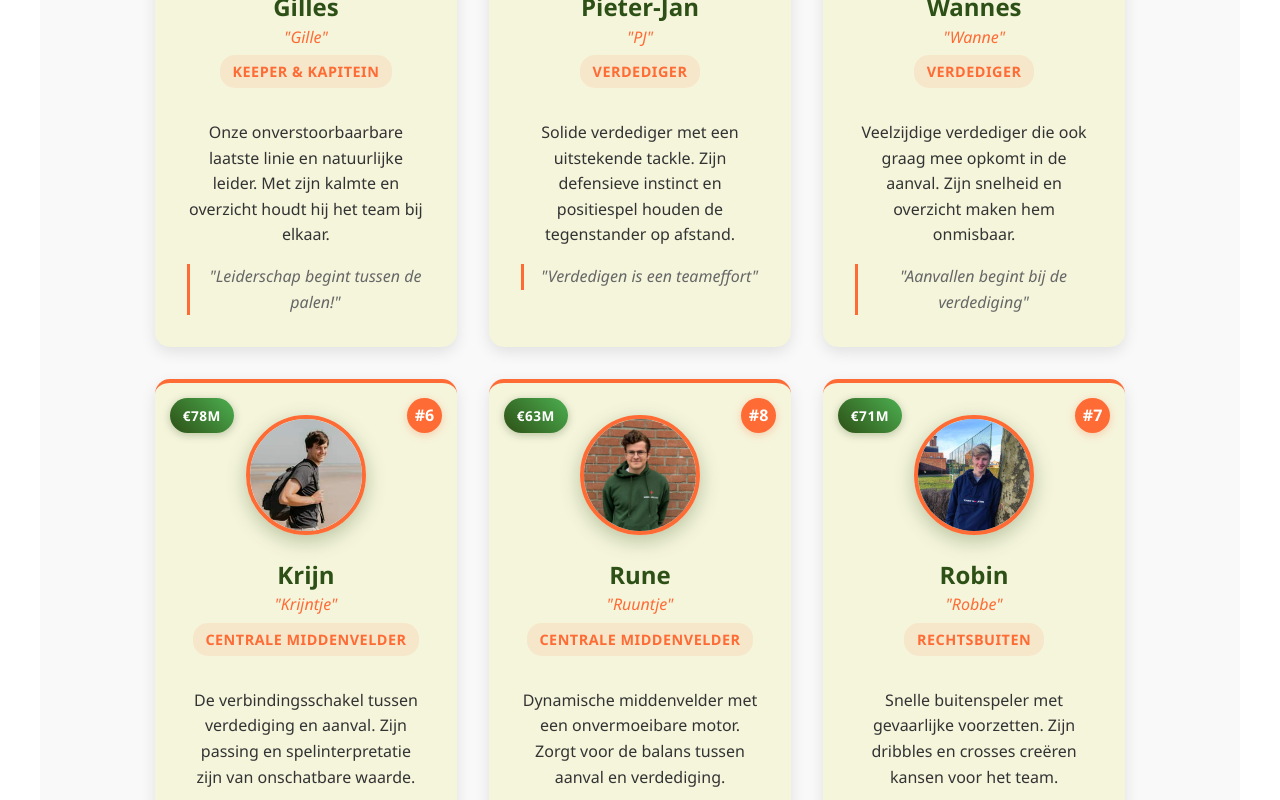
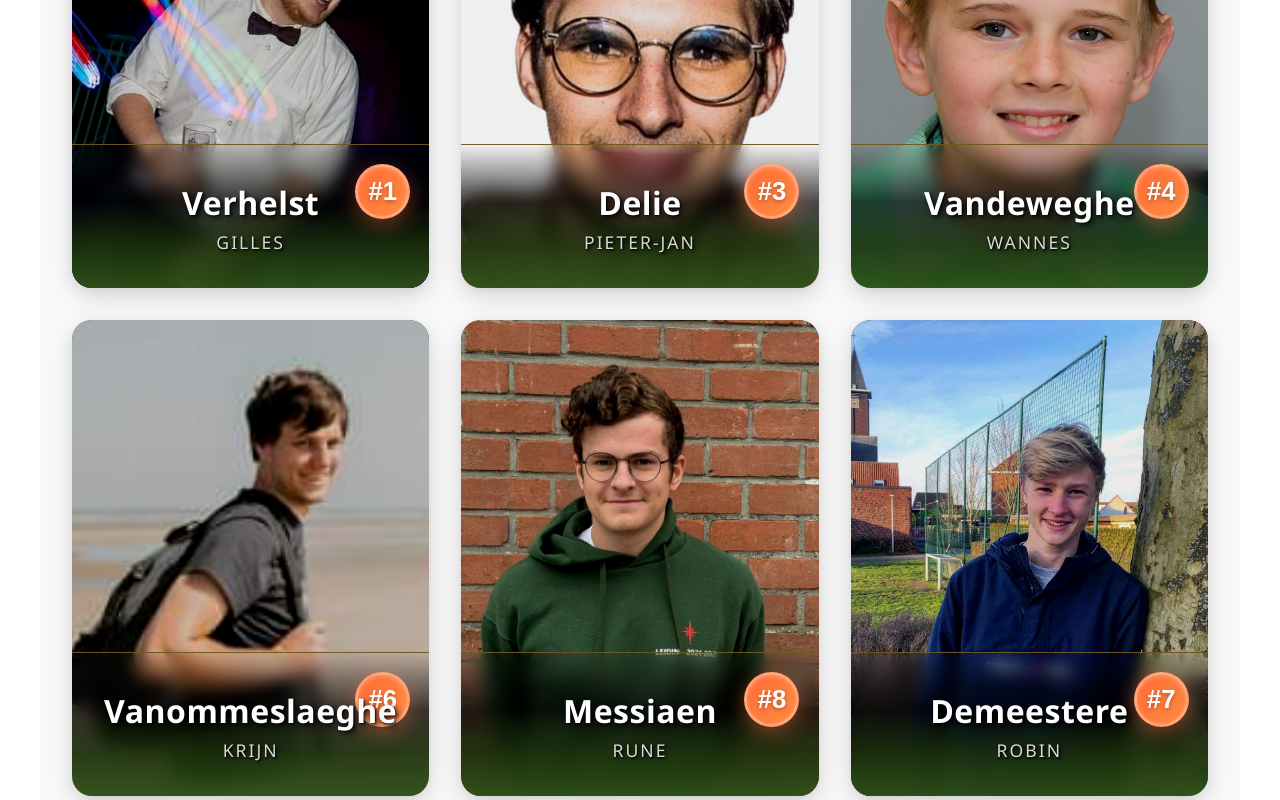
Before and after one commit to PieterJanDelie/FadroeiPoelekes, a React (Create React App) app: page /about in a window 1280 px wide. Shown: the part 1840-2640 px from the top of the page. Built offline with nearby package versions, Linux system fonts and the light colour scheme.

Commit message:
Beter design speler

```diff
--- a/src/pages/About/About.css
+++ b/src/pages/About/About.css
@@ -9,7 +9,7 @@
   align-items: center;
   justify-content: center;
   overflow: hidden;
-  background: linear-gradient(135deg, #2D5016 0%, #1a2f0b 100%);
+  background: linear-gradient(135deg, #2d5016 0%, #1a2f0b 100%);
 }
 
 .hero-background {
@@ -47,7 +47,7 @@
   position: relative;
   z-index: 3;
   text-align: center;
-  color: #FFFFFF;
+  color: #ffffff;
   max-width: 800px;
   padding: 2rem;
 }
@@ -55,7 +55,7 @@
 .hero-badge {
   display: inline-block;
   background: rgba(255, 107, 53, 0.2);
-  border: 2px solid #FF6B35;
+  border: 2px solid #ff6b35;
   border-radius: 50px;
   padding: 0.5rem 1.5rem;
   margin-bottom: 2rem;
@@ -63,7 +63,7 @@
 }
 
 .badge-text {
-  color: #FF6B35;
+  color: #ff6b35;
   font-weight: bold;
   font-size: 0.9rem;
   text-transform: uppercase;
@@ -73,10 +73,8 @@
 .about-hero h1 {
   font-size: 3.5rem;
   margin-bottom: 1.5rem;
-  color: #FFFFFF;
-  text-shadow:
-    3px 3px 6px rgba(0, 0, 0, 0.8),
-    1px 1px 3px rgba(0, 0, 0, 0.9);
+  color: #ffffff;
+  text-shadow: 3px 3px 6px rgba(0, 0, 0, 0.8), 1px 1px 3px rgba(0, 0, 0, 0.9);
   font-weight: 900;
 }
 
@@ -88,7 +86,7 @@
   line-height: 1.6;
   text-shadow: 2px 2px 4px rgba(0, 0, 0, 0.8);
   font-weight: 400;
-  color: #F0F0F0;
+  color: #f0f0f0;
 }
 
 .hero-stats {
@@ -119,14 +117,14 @@
 .stat-number {
   font-size: 2.5rem;
   font-weight: 900;
-  color: #FF6B35;
+  color: #ff6b35;
   text-shadow: 2px 2px 4px rgba(0, 0, 0, 0.8);
   margin-bottom: 0.5rem;
 }
 
 .stat-label {
   font-size: 0.9rem;
-  color: #FFFFFF;
+  color: #ffffff;
   text-shadow: 1px 1px 2px rgba(0, 0, 0, 0.8);
   font-weight: 500;
   text-transform: uppercase;
@@ -135,7 +133,7 @@
 
 .team-history {
   padding: 5rem 0;
-  background: #F5F5DC;
+  background: #f5f5dc;
 }
 
 .history-grid {
@@ -147,7 +145,7 @@
 
 .history-content h2 {
   font-size: 2.5rem;
-  color: #2D5016;
+  color: #2d5016;
   margin-bottom: 2rem;
 }
 
@@ -167,153 +165,359 @@
 
 .team-members {
   padding: 5rem 0;
-  background: #FFFFFF;
+  background: #ffffff;
 }
 
 .section-title {
   font-size: 2.5rem;
   text-align: center;
-  color: #2D5016;
+  color: #2d5016;
   margin-bottom: 3rem;
 }
 
 .members-grid {
   display: grid;
-  grid-template-columns: repeat(auto-fit, minmax(300px, 1fr));
+  grid-template-columns: repeat(auto-fit, minmax(280px, 1fr));
   gap: 2rem;
+  max-width: 1200px;
+  margin: 0 auto;
 }
 
+/* Player Cards - Enhanced overlay design */
 .member-card {
-  background: #F5F5DC;
-  padding: 2rem;
-  border-radius: 15px;
-  text-align: center;
-  box-shadow: 0 5px 15px rgba(0, 0, 0, 0.1);
-  transition: transform 0.3s ease;
-  border-top: 4px solid #FF6B35;
   position: relative;
-}
-
-.member-number {
-  position: absolute;
-  top: 15px;
-  right: 15px;
-  background: #FF6B35;
-  color: #FFFFFF;
-  width: 35px;
-  height: 35px;
-  border-radius: 50%;
-  display: flex;
-  align-items: center;
-  justify-content: center;
-  font-weight: bold;
-  font-size: 1rem;
-  box-shadow: 0 2px 8px rgba(255, 107, 53, 0.3);
-}
-
-.transfer-value {
-  position: absolute;
-  top: 15px;
-  left: 15px;
-  background: linear-gradient(45deg, #2D5016, #4CAF50);
-  color: #FFFFFF;
-  padding: 0.4rem 0.8rem;
   border-radius: 20px;
-  font-weight: bold;
-  font-size: 0.85rem;
-  box-shadow: 0 2px 8px rgba(45, 80, 22, 0.3);
-  letter-spacing: 0.5px;
+  overflow: hidden;
+  cursor: pointer;
+  transition: all 0.4s cubic-bezier(0.4, 0, 0.2, 1);
+  box-shadow: 0 8px 25px rgba(0, 0, 0, 0.15), 0 2px 10px rgba(0, 0, 0, 0.05);
+  aspect-ratio: 3/4;
+  background: linear-gradient(135deg, #2d5016 0%, #1a2f0b 100%);
 }
 
 .member-card:hover {
-  transform: translateY(-5px);
+  transform: translateY(-12px) scale(1.02);
+  box-shadow: 0 20px 50px rgba(0, 0, 0, 0.25),
+    0 5px 20px rgba(255, 107, 53, 0.15);
 }
 
 .member-photo-container {
-  width: 120px;
-  height: 120px;
-  margin: 0 auto 1.5rem auto;
-  border-radius: 50%;
+  position: relative;
+  width: 100%;
+  height: 100%;
   overflow: hidden;
-  border: 4px solid #FF6B35;
-  box-shadow: 0 6px 20px rgba(45, 80, 22, 0.3);
-  transition: transform 0.3s ease;
-}
-
-.member-photo-container:hover {
-  transform: scale(1.05);
 }
 
 .member-photo {
   width: 100%;
   height: 100%;
   object-fit: cover;
-  transition: transform 0.3s ease;
+  transition: transform 0.4s ease;
+  filter: brightness(0.9) contrast(1.1);
 }
 
-.member-photo:hover {
-  transform: scale(1.1);
+.member-card:hover .member-photo {
+  transform: scale(1.08);
+  filter: brightness(1) contrast(1.2);
 }
 
-.member-avatar {
-  width: 80px;
-  height: 80px;
-  background: linear-gradient(45deg, #2D5016, #4CAF50);
+.member-overlay {
+  position: absolute;
+  bottom: 0;
+  left: 0;
+  right: 0;
+  background: linear-gradient(
+    to top,
+    rgba(45, 80, 22, 0.95) 0%,
+    rgba(26, 47, 11, 0.9) 30%,
+    rgba(0, 0, 0, 0.7) 60%,
+    transparent 100%
+  );
+  color: white;
+  padding: 2.5rem 2rem 2rem 2rem;
+  display: flex;
+  flex-direction: column;
+  justify-content: flex-end;
+  min-height: 140px;
+  transition: all 0.4s ease;
+  backdrop-filter: blur(8px);
+  border-top: 1px solid rgba(255, 107, 53, 0.3);
+}
+
+.member-card:hover .member-overlay {
+  background: linear-gradient(
+    to top,
+    rgba(45, 80, 22, 0.98) 0%,
+    rgba(26, 47, 11, 0.95) 30%,
+    rgba(0, 0, 0, 0.8) 60%,
+    transparent 100%
+  );
+  border-top-color: rgba(255, 107, 53, 0.6);
+  transform: translateY(-5px);
+}
+
+.member-number {
+  position: absolute;
+  top: 1.2rem;
+  right: 1.2rem;
+  width: 55px;
+  height: 55px;
+  background: linear-gradient(135deg, #ff6b35 0%, #ff8c42 100%);
+  color: #ffffff;
   border-radius: 50%;
   display: flex;
   align-items: center;
   justify-content: center;
-  margin: 0 auto 1rem auto;
-  box-shadow: 0 4px 15px rgba(45, 80, 22, 0.3);
+  font-weight: 900;
+  font-size: 1.6rem;
+  box-shadow: 0 6px 20px rgba(255, 107, 53, 0.4),
+    inset 0 2px 4px rgba(255, 255, 255, 0.2);
+  border: 3px solid rgba(255, 255, 255, 0.3);
+  transition: all 0.3s ease;
+  font-family: "Arial", sans-serif;
+  text-shadow: 0 2px 4px rgba(0, 0, 0, 0.3);
 }
 
-.avatar-text {
-  color: #F5F5DC;
-  font-size: 1.8rem;
-  font-weight: bold;
+.member-card:hover .member-number {
+  transform: scale(1.1) rotate(5deg);
+  box-shadow: 0 8px 25px rgba(255, 107, 53, 0.6),
+    inset 0 2px 4px rgba(255, 255, 255, 0.3);
+  border-color: rgba(255, 255, 255, 0.5);
+}
+
+.member-info-overlay {
+  flex: 1;
+  position: relative;
 }
 
 .member-name {
-  font-size: 1.5rem;
-  color: #2D5016;
+  font-size: 2rem;
+  font-weight: 800;
+  color: #ffffff;
   margin-bottom: 0.5rem;
-  line-height: 1.3;
+  line-height: 1.1;
+  text-shadow: 3px 3px 6px rgba(0, 0, 0, 0.8), 1px 1px 2px rgba(0, 0, 0, 0.9);
+  letter-spacing: 0.5px;
+  transition: all 0.3s ease;
+  position: relative;
 }
 
-.nickname {
+.member-name::after {
+  content: "";
+  position: absolute;
+  bottom: -8px;
+  left: 0;
+  width: 0;
+  height: 3px;
+  background: linear-gradient(90deg, #ff6b35, #ff8c42);
+  transition: width 0.4s ease;
+  border-radius: 2px;
+}
+
+.member-card:hover .member-name::after {
+  width: 100%;
+}
+
+.member-firstname {
+  display: block;
+  font-size: 1.1rem;
+  font-weight: 500;
+  color: rgba(240, 240, 240, 0.9);
+  text-transform: uppercase;
+  letter-spacing: 2px;
+  text-shadow: 2px 2px 4px rgba(0, 0, 0, 0.8), 1px 1px 2px rgba(0, 0, 0, 0.9);
+  margin-top: 0.5rem;
+  transition: all 0.3s ease;
+  position: relative;
+}
+
+.member-card:hover .member-firstname {
+  color: rgba(255, 140, 66, 0.9);
+  letter-spacing: 3px;
+  transform: translateX(5px);
+}
+
+/* Player Modal - Updated layout */
+.player-modal-overlay {
+  position: fixed;
+  top: 0;
+  left: 0;
+  right: 0;
+  bottom: 0;
+  background: rgba(0, 0, 0, 0.8);
+  display: flex;
+  align-items: center;
+  justify-content: center;
+  z-index: 1000;
+  padding: 2rem;
+  backdrop-filter: blur(5px);
+}
+
+.player-modal {
+  background: linear-gradient(135deg, #ffffff 0%, #f8f9fa 100%);
+  border-radius: 20px;
+  max-width: 600px;
+  width: 100%;
+  max-height: 90vh;
+  overflow-y: auto;
+  position: relative;
+  box-shadow: 0 20px 60px rgba(0, 0, 0, 0.3);
+  border: 1px solid rgba(45, 80, 22, 0.1);
+}
+
+.modal-close {
+  position: absolute;
+  top: 1rem;
+  right: 1rem;
+  background: rgba(255, 107, 53, 0.9);
+  border: none;
+  border-radius: 50%;
+  width: 40px;
+  height: 40px;
+  color: white;
+  font-size: 1.5rem;
+  cursor: pointer;
+  z-index: 1001;
+  display: flex;
+  align-items: center;
+  justify-content: center;
+  transition: all 0.3s ease;
+  backdrop-filter: blur(10px);
+}
+
+.modal-close:hover {
+  background: rgba(255, 107, 53, 1);
+  transform: scale(1.1);
+}
+
+.modal-content {
+  padding: 0;
+  position: relative;
+}
+
+.modal-header {
+  display: flex;
+  align-items: center;
+  padding: 2rem;
+  background: linear-gradient(135deg, #2d5016 0%, #1a2f0b 100%);
+  color: white;
+  position: relative;
+}
+
+.modal-photo-container {
+  width: 100px;
+  height: 100px;
+  border-radius: 50%;
+  overflow: hidden;
+  border: 4px solid #ff6b35;
+  box-shadow: 0 4px 15px rgba(0, 0, 0, 0.3);
+  flex-shrink: 0;
+}
+
+.modal-photo {
+  width: 100%;
+  height: 100%;
+  object-fit: cover;
+}
+
+.modal-info {
+  margin-left: 2rem;
+  flex: 1;
+}
+
+.modal-name {
+  font-size: 2rem;
+  font-weight: 700;
+  color: #ffffff;
+  margin-bottom: 0.5rem;
+  line-height: 1.2;
+  text-shadow: 2px 2px 4px rgba(0, 0, 0, 0.3);
+}
+
+.modal-firstname {
+  display: block;
   font-size: 1rem;
-  color: #FF6B35;
-  font-weight: 500;
-  font-style: italic;
-  display: block;
+  font-weight: 400;
+  color: #f0f0f0;
+  text-transform: uppercase;
+  letter-spacing: 1px;
   margin-top: 0.25rem;
 }
 
-.member-position {
-  color: #FF6B35;
-  font-weight: bold;
+.modal-position {
+  color: #ff6b35;
+  font-weight: 600;
   font-size: 0.9rem;
   text-transform: uppercase;
   letter-spacing: 0.5px;
-  background: rgba(255, 107, 53, 0.1);
+  background: rgba(255, 107, 53, 0.2);
   padding: 0.3rem 0.8rem;
   border-radius: 15px;
   display: inline-block;
-  margin-bottom: 1rem;
+  backdrop-filter: blur(10px);
+  margin-top: 0.5rem;
 }
 
-.member-bio {
-  margin: 1rem 0;
-  color: #333;
-  line-height: 1.6;
+/* Number positioned between header and details */
+.modal-number {
+  position: absolute;
+  bottom: -30px;
+  right: 0;
+  transform: translateX(-50%);
+  width: 60px;
+  height: 60px;
+  background: linear-gradient(135deg, #ff6b35 0%, #ff8c42 100%);
+  color: #ffffff;
+  border-radius: 50%;
+  display: flex;
+  align-items: center;
+  justify-content: center;
+  font-weight: 900;
+  font-size: 1.8rem;
+  box-shadow: 0 4px 15px rgba(255, 107, 53, 0.4);
+  border: 4px solid #ffffff;
+  z-index: 10;
 }
 
-.member-quote {
+.modal-details {
+  padding: 3rem 2rem 2rem 2rem;
+  position: relative;
+}
+
+/* Transfer value positioned in top right of details */
+.modal-transfer-value {
+  position: absolute;
+  top: 1rem;
+  right: 2rem;
+  background: linear-gradient(135deg, #4caf50 0%, #2d5016 100%);
+  color: #ffffff;
+  padding: 0.6rem 1.4rem;
+  border-radius: 25px;
+  font-weight: 700;
+  font-size: 0.9rem;
+  box-shadow: 0 4px 15px rgba(45, 80, 22, 0.3);
+  letter-spacing: 0.5px;
+  border: 2px solid rgba(255, 255, 255, 0.1);
+}
+
+.modal-bio {
+  color: #444;
+  line-height: 1.6;
+  font-size: 1rem;
+  margin-bottom: 1.5rem;
+  margin-top: 1rem;
+}
+
+.modal-quote {
   font-style: italic;
   color: #666;
-  border-left: 3px solid #FF6B35;
-  padding-left: 1rem;
-  margin: 1rem 0 0 0;
+  border-left: 4px solid #ff6b35;
+  background: rgba(255, 107, 53, 0.05);
+  padding: 1rem;
+  border-radius: 0 10px 10px 0;
+  font-size: 0.95rem;
+  line-height: 1.4;
+  margin: 0;
 }
 
 /* Mobile responsiveness */
@@ -371,39 +575,112 @@
   }
 
   .members-grid {
+    grid-template-columns: repeat(auto-fit, minmax(250px, 1fr));
+  }
+
+  .member-number {
+    width: 45px;
+    height: 45px;
+    font-size: 1.3rem;
+  }
+
+  .member-name {
+    font-size: 1.6rem;
+  }
+
+  .member-firstname {
+    font-size: 0.95rem;
+    letter-spacing: 1.5px;
+  }
+
+  .member-overlay {
+    padding: 2rem 1.5rem 1.5rem 1.5rem;
+    min-height: 120px;
+  }
+
+  .modal-header {
+    flex-direction: column;
+    text-align: center;
+    padding: 2rem 1rem;
+  }
+
+  .modal-info {
+    margin-left: 0;
+    margin-top: 1rem;
+  }
+
+  .modal-number {
+    width: 50px;
+    height: 50px;
+    font-size: 1.5rem;
+    bottom: -25px;
+  }
+
+  .modal-details {
+    padding: 2.5rem 1.5rem 1.5rem 1.5rem;
+  }
+
+  .modal-transfer-value {
+    position: static;
+    display: inline-block;
+    margin-bottom: 1rem;
+    font-size: 0.8rem;
+    padding: 0.5rem 1.2rem;
+  }
+}
+
+@media (max-width: 480px) {
+  .members-grid {
     grid-template-columns: 1fr;
   }
 
-  .member-photo-container {
-    width: 100px;
-    height: 100px;
+  .player-modal-overlay {
+    padding: 1rem;
   }
 
-  .member-position {
-    font-size: 0.8rem;
-    padding: 0.2rem 0.6rem;
+  .modal-name {
+    font-size: 1.8rem;
+  }
+
+  .modal-firstname {
+    font-size: 0.9rem;
+  }
+
+  .modal-photo-container {
+    width: 80px;
+    height: 80px;
+  }
+
+  .member-name {
+    font-size: 1.4rem;
+  }
+
+  .member-firstname {
+    font-size: 0.9rem;
+    letter-spacing: 1px;
+  }
+
+  .member-overlay {
+    padding: 1.5rem 1.2rem 1.2rem 1.2rem;
+    min-height: 100px;
   }
 
   .member-number {
-    width: 30px;
-    height: 30px;
-    font-size: 0.9rem;
-    top: 10px;
-    right: 10px;
+    width: 40px;
+    height: 40px;
+    font-size: 1.1rem;
+    top: 1rem;
+    right: 1rem;
   }
 
-  .transfer-value {
-    font-size: 0.75rem;
-    padding: 0.3rem 0.6rem;
-    top: 10px;
-    left: 10px;
+  .modal-number {
+    width: 45px;
+    height: 45px;
+    font-size: 1.3rem;
+    bottom: -22px;
   }
 
-  .member-name {
-    font-size: 1.3rem;
-  }
-
-  .nickname {
-    font-size: 0.9rem;
+  .modal-details {
+    padding: 2rem 1rem 1rem 1rem;
   }
 }
--- a/src/pages/About/About.jsx
+++ b/src/pages/About/About.jsx
@@ -1,4 +1,4 @@
-import React from "react";
+import React, { useState } from "react";
 import DefaultLayout from "../../layouts/DefaultLayout";
 import "./About.css";
 import teamPhoto from "../../assets/Images/ploegfoto.jpg";
@@ -12,85 +12,106 @@ import robinImg from "../../assets/Images/Robin.jpg";
 import runeImg from "../../assets/Images/Rune.jpg";
 
 const About = () => {
+  const [selectedPlayer, setSelectedPlayer] = useState(null);
+
   const teamMembers = [
     {
       name: "Gilles",
+      lastName: "Verhelst",
       nickname: "Gille",
       number: 1,
-      position: "Keeper & Kapitein",
+      position: "Keeper (c)",
       bio: "Onze onverstoorbaarbare laatste linie en natuurlijke leider. Met zijn kalmte en overzicht houdt hij het team bij elkaar.",
       quote: "Leiderschap begint tussen de palen!",
       transferValue: "€85M",
-      image: gillesImg
+      image: gillesImg,
     },
     {
       name: "Pieter-Jan",
+      lastName: "Delie",
       nickname: "PJ",
       number: 3,
-      position: "Verdediger",
+      position: "CV",
       bio: "Solide verdediger met een uitstekende tackle. Zijn defensieve instinct en positiespel houden de tegenstander op afstand.",
       quote: "Verdedigen is een teameffort",
       transferValue: "€45M",
-      image: pieterJanImg
+      image: pieterJanImg,
     },
     {
       name: "Wannes",
+      lastName: "Vandeweghe",
       nickname: "Wanne",
       number: 4,
-      position: "Verdediger",
+      position: "CV",
       bio: "Veelzijdige verdediger die ook graag mee opkomt in de aanval. Zijn snelheid en overzicht maken hem onmisbaar.",
       quote: "Aanvallen begint bij de verdediging",
       transferValue: "€52M",
-      image: wannesImg
+      image: wannesImg,
     },
     {
       name: "Krijn",
+      lastName: "Vanommeslaeghe",
       nickname: "Krijntje",
       number: 6,
-      position: "Centrale Middenvelder",
+      position: "CM",
       bio: "De verbindingsschakel tussen verdediging en aanval. Zijn passing en spelinterpretatie zijn van onschatbare waarde.",
       quote: "Het spel begint bij het middenveld",
       transferValue: "€78M",
-      image: krijnImg
+      image: krijnImg,
     },
     {
       name: "Rune",
+      lastName: "Messiaen",
       nickname: "Ruuntje",
       number: 8,
-      position: "Centrale Middenvelder",
+      position: "CM",
       bio: "Dynamische middenvelder met een onvermoeibare motor. Zorgt voor de balans tussen aanval en verdediging.",
       quote: "Elke bal is een nieuwe kans",
       transferValue: "€63M",
-      image: runeImg
+      image: runeImg,
     },
     {
       name: "Robin",
+      lastName: "Demeestere",
       nickname: "Robbe",
       number: 7,
-      position: "Rechtsbuiten",
+      position: "RB",
       bio: "Snelle buitenspeler met gevaarlijke voorzetten. Zijn dribbles en crosses creëren kansen voor het team.",
       quote: "Snelheid opent alle deuren",
       transferValue: "€71M",
-      image: robinImg
+      image: robinImg,
     },
     {
       name: "Lars",
+      lastName: "Buyck",
       nickname: "Larsie",
       number: 10,
-      position: "Speler/Coach & Spits",
+      position: "SP/Coach",
       bio: "De tactische meesterbrein en doelgerichte afmaker. Combineert zijn kennis van het spel met een neus voor goals.",
       quote: "Voetbal is schaken met je voeten",
       transferValue: "€95M",
-      image: larsImg
-    }
+      image: larsImg,
+    },
   ];
+
+  const openPlayerModal = (player) => {
+    setSelectedPlayer(player);
+  };
+
+  const closePlayerModal = () => {
+    setSelectedPlayer(null);
+  };
 
   return (
     <DefaultLayout>
       <div className="about-page">
         <section className="about-hero">
           <div className="hero-background">
-            <img src={zulteTifoImg} alt="Team Fadroei Poelekes" className="hero-bg-image" />
+            <img
+              src={zulteTifoImg}
+              alt="Team Fadroei Poelekes"
+              className="hero-bg-image"
+            />
             <div className="hero-overlay"></div>
           </div>
           <div className="container">
@@ -112,7 +133,7 @@ const About = () => {
                   <span className="stat-label">Totale Waarde</span>
                 </div>
                 <div className="stat-item">
-                  <span className="stat-number">0+</span>
+                  <span className="stat-number">5+</span>
                   <span className="stat-label">Jaren Actief</span>
                 </div>
               </div>
@@ -126,19 +147,23 @@ const About = () => {
               <div className="history-content">
                 <h2>Onze Geschiedenis</h2>
                 <p>
-                  Het begon allemaal in 2020 toen zeven vrienden besloten om hun liefde
-                  voor sport serieuzer aan te pakken. Wat begon als casual weekend voetbal
-                  groeide uit tot deelname aan lokale tornooien.
+                  Het begon allemaal in 2020 toen zeven vrienden besloten om hun
+                  liefde voor sport serieuzer aan te pakken. Wat begon als
+                  casual weekend voetbal groeide uit tot deelname aan lokale
+                  tornooien.
                 </p>
                 <p>
-                  In 2021 ontwierpen we ons eigen logo en lieten we professionele jerseys maken.
-                  Sindsdien hebben we deelgenomen aan meer dan 15 verschillende sporttornooien,
-                  waarbij we niet alleen voetbal spelen, maar ook volleybal, basketball en andere sporten.
+                  In 2021 ontwierpen we ons eigen logo en lieten we
+                  professionele jerseys maken. Sindsdien hebben we deelgenomen
+                  aan meer dan 15 verschillende sporttornooien, waarbij we niet
+                  alleen voetbal spelen, maar ook volleybal, basketball en
+                  andere sporten.
                 </p>
                 <p>
-                  Onze naam "Fadroei Poelekes" weerspiegelt onze playful en vriendelijke houding.
-                  We nemen sport serieus, maar vergeten nooit om plezier te hebben en respect
-                  te tonen voor onze tegenstanders.
+                  Onze naam "Fadroei Poelekes" weerspiegelt onze playful en
+                  vriendelijke houding. We nemen sport serieus, maar vergeten
+                  nooit om plezier te hebben en respect te tonen voor onze
+                  tegenstanders.
                 </p>
               </div>
               <div className="history-image">
@@ -153,23 +178,73 @@ const About = () => {
             <h2 className="section-title">Leer ons team kennen</h2>
             <div className="members-grid">
               {teamMembers.map((member, index) => (
-                <div key={index} className="member-card">
-                  <div className="member-number">#{member.number}</div>
-                  <div className="transfer-value">{member.transferValue}</div>
+                <div
+                  key={index}
+                  className="member-card"
+                  onClick={() => openPlayerModal(member)}
+                >
                   <div className="member-photo-container">
-                    <img src={member.image} alt={member.name} className="member-photo" />
+                    <img
+                      src={member.image}
+                      alt={member.name}
+                      className="member-photo"
+                    />
+                    <div className="member-overlay">
+                      <div className="member-number">#{member.number}</div>
+                      <div className="member-info-overlay">
+                        <h3 className="member-name">{member.lastName}</h3>
+                        <span className="member-firstname">{member.name}</span>
+                      </div>
+                    </div>
                   </div>
-                  <h3 className="member-name">
-                    {member.name} <span className="nickname">"{member.nickname}"</span>
-                  </h3>
-                  <span className="member-position">{member.position}</span>
-                  <p className="member-bio">{member.bio}</p>
-                  <blockquote className="member-quote">"{member.quote}"</blockquote>
                 </div>
               ))}
             </div>
           </div>
         </section>
+
+        {/* Player Modal */}
+        {selectedPlayer && (
+          <div className="player-modal-overlay" onClick={closePlayerModal}>
+            <div className="player-modal" onClick={(e) => e.stopPropagation()}>
+              <button className="modal-close" onClick={closePlayerModal}>
+                ×
+              </button>
+              <div className="modal-content">
+                <div className="modal-header">
+                  <div className="modal-photo-container">
+                    <img
+                      src={selectedPlayer.image}
+                      alt={selectedPlayer.name}
+                      className="modal-photo"
+                    />
+                  </div>
+                  <div className="modal-info">
+                    <div className="modal-number">#{selectedPlayer.number}</div>
+                    <h3 className="modal-name">
+                      {selectedPlayer.lastName}
+                      <span className="modal-firstname">
+                        {selectedPlayer.name}
+                      </span>
+                    </h3>
+                    <span className="modal-position">
+                      {selectedPlayer.position}
+                    </span>
+                    <div className="modal-transfer-value">
+                      {selectedPlayer.transferValue}
+                    </div>
+                  </div>
+                </div>
+                <div className="modal-details">
+                  <p className="modal-bio">{selectedPlayer.bio}</p>
+                  <blockquote className="modal-quote">
+                    "{selectedPlayer.quote}"
+                  </blockquote>
+                </div>
+              </div>
+            </div>
+          </div>
+        )}
       </div>
     </DefaultLayout>
   );
```
